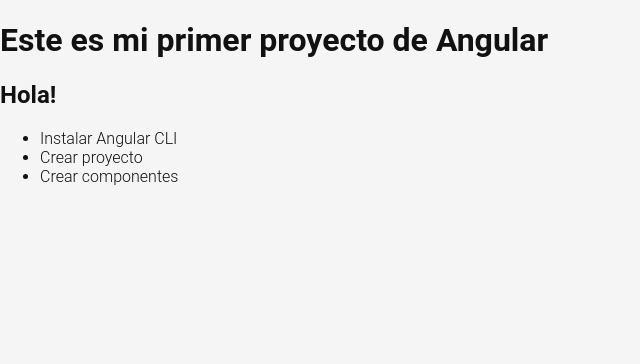
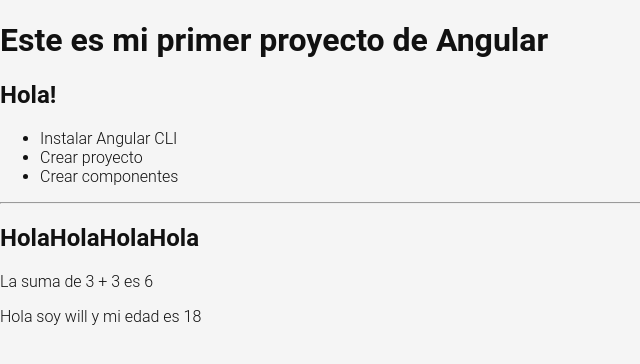
Before and after one commit to ApeWithGlasses/todoapp, an Angular app: page /labs in a window 1280 px wide. Shown: the top 364 px of the page, without its empty margins (0-640 px from the left). Built offline with nearby package versions, Linux system fonts and the light colour scheme.

Commit message:
String Interpolation

```diff
--- a/src/app/pages/labs/labs.component.html
+++ b/src/app/pages/labs/labs.component.html
@@ -3,3 +3,7 @@
 <ul>
   <li *ngFor="let task of tasks">{{ task }}</li>
 </ul>
+<hr>
+<h2>{{ 'Hola'.repeat(4) }}</h2>
+<p>La suma de 3 + 3 es {{ 3 + 3 }}</p>
+<p>Hola soy {{ name }} y mi edad es {{ age }}</p>
--- a/src/app/pages/labs/labs.component.ts
+++ b/src/app/pages/labs/labs.component.ts
@@ -15,4 +15,6 @@
     'Crear proyecto',
     'Crear componentes',
   ];
+  name = 'will';
+  age = 18;
 }
```
